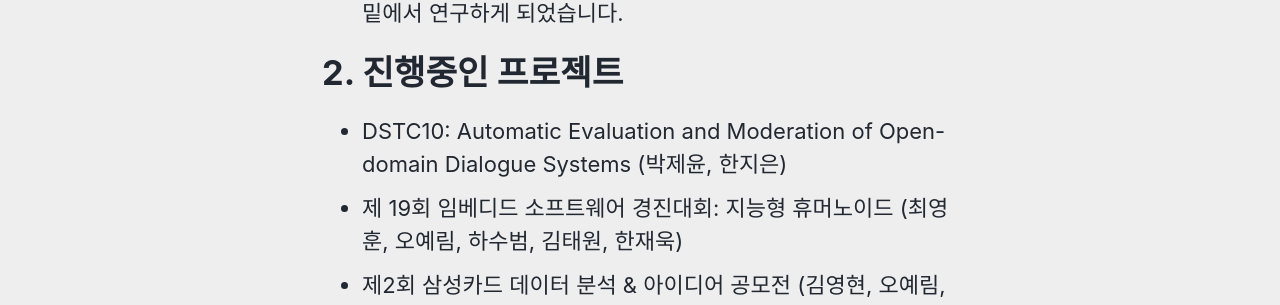
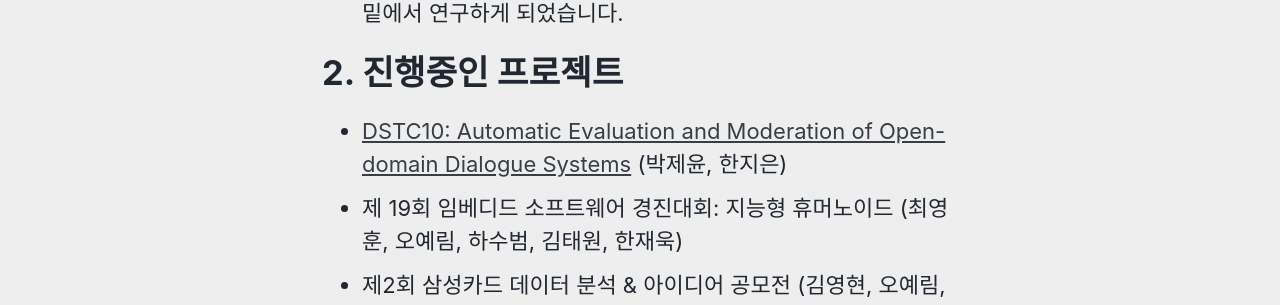
Before and after one commit to TAVEResearch/TAVEResearch.github.io, a Jekyll site: the page built from about.md, in a window 1280 px wide. Shown: the part 640-945 px from the top of the page. Built offline with Jekyll 4.4.1, drawn with Linux system fonts in a browser that asks for light colours; cached includes are drawn as plain includes; part of the change alters nothing that is shown.

```diff
--- a/about.md
+++ b/about.md
@@ -16,7 +16,7 @@ TAVE OB들을 위한 연구 및 개발 그룹입니다. 컴퓨터비전, 자연
 
 # 2. 진행중인 프로젝트
 
-- DSTC10: Automatic Evaluation and Moderation of Open-domain Dialogue Systems (박제윤, 한지은)
+- [DSTC10: Automatic Evaluation and Moderation of Open-domain Dialogue Systems](https://github.com/Jeiyoon/dstc10) (박제윤, 한지은)
 - 제 19회 임베디드 소프트웨어 경진대회: 지능형 휴머노이드 (최영훈, 오예림, 하수범, 김태원, 한재욱)
 - 제2회 삼성카드 데이터 분석 & 아이디어 공모전 (김영현, 오예림, 박제윤)
 - DACON: 뉴스 토픽 분류 AI 경진대회 (이상원, 김민규, 박제윤)
```
